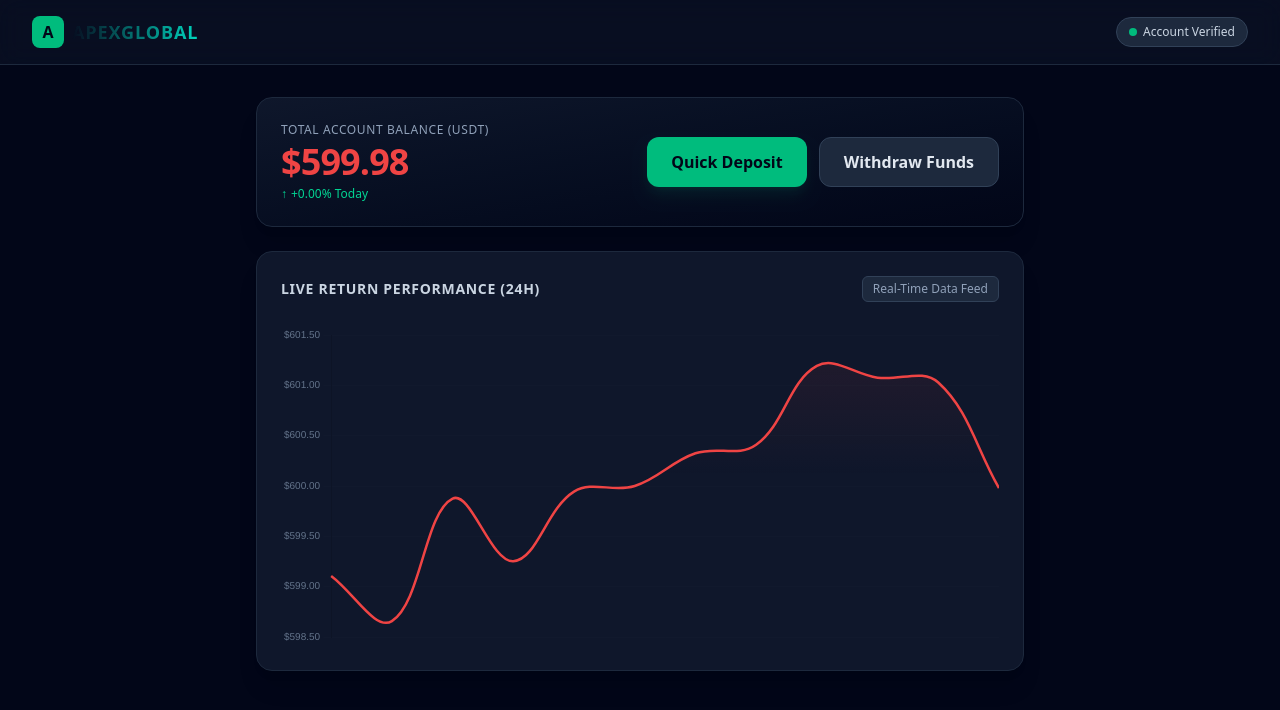
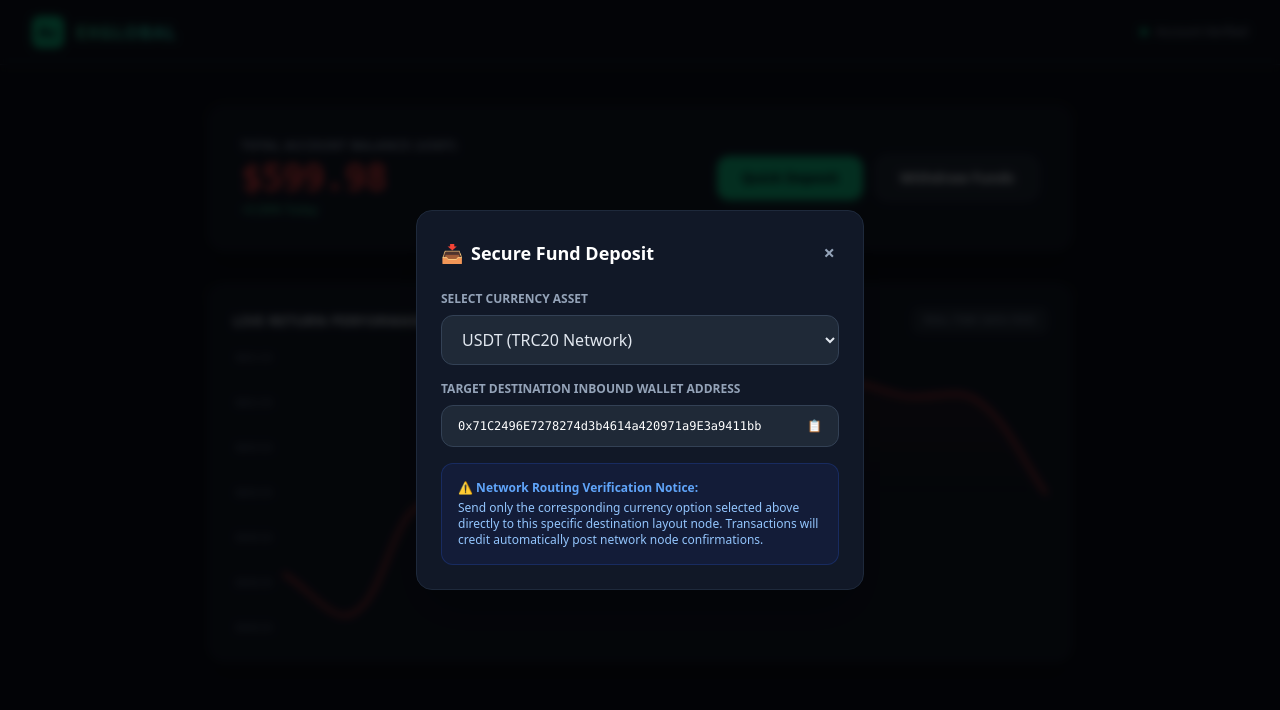
Before and after one commit to tripplecent0/crypto-trading-finance, a plain HTML site: page index.html in a window 1280 px wide. Both pictures are taken after a click on the button "Quick Deposit". Drawn offline with nearby package versions, Linux system fonts and the light colour scheme.

Commit message:
Update HTML structure and Tailwind CSS classes

```diff
--- a/index.html
+++ b/index.html
@@ -4,112 +4,139 @@
     <meta charset="UTF-8">
     <meta name="viewport" content="width=device-width, initial-scale=1.0">
     <title>Apex Global Assets | Dashboard</title>
-    <script src="https://cdn.jsdelivr.net/npm/@tailwindcss/browser@4"></script>
+    <script src="https://cdn.tailwindcss.com"></script>
     <script src="https://cdn.jsdelivr.net/npm/chart.js"></script>
 </head>
-<body class="bg-slate-950 text-slate-100 min-h-screen font-sans antialiased">
+<body class="bg-[#0b0f19] text-slate-100 min-h-screen font-sans antialiased">
 
-    <header class="border-b border-slate-800 bg-slate-900/50 backdrop-blur-md sticky top-0 z-40">
+    <header class="border-b border-slate-800 bg-[#111827]/50 backdrop-blur-md sticky top-0 z-40">
         <div class="max-w-7xl mx-auto px-4 sm:px-6 lg:px-8 h-16 flex items-center justify-between">
+            <div class="flex items-center gap-3">
+                <div class="w-8 h-8 rounded-lg bg-emerald-500 flex items-center justify-center font-bold text-slate-950">Ac</div>
+                <span class="font-bold text-lg tracking-wider text-transparent bg-clip-text bg-gradient-to-r from-emerald-400 to-teal-400">EXGLOBAL</span>
+            </div>
             <div class="flex items-center gap-2">
-                <div class="w-8 h-8 rounded-lg bg-emerald-500 flex items-center justify-center font-bold text-slate-950">A</div>
-                <span class="font-bold text-lg tracking-wider bg-gradient-to-r cb-from-emerald-400 to-teal-400 bg-clip-text text-transparent">APEXGLOBAL</span>
-            </div>
-            <div class="flex items-center gap-4">
-                <span class="text-xs bg-slate-800 px-3 py-1.5 rounded-full border border-slate-700 text-slate-300 flex items-center gap-1.5">
-                    <span class="w-2 h-2 rounded-full bg-emerald-500 animate-pulse"></span> Account Verified
-                </span>
+                <span class="w-2 h-2 rounded-full bg-emerald-500 animate-pulse"></span>
+                <span class="text-xs text-slate-400 font-medium">Account Verified</span>
             </div>
         </div>
     </header>
 
-    <main class="max-w-7xl mx-auto px-4 sm:px-6 lg:px-8 py-8">
-        <div class="max-w-3xl mx-auto space-y-6">
+    <main class="max-w-4xl mx-auto px-4 py-10 space-y-8">
 
-            <div class="bg-gradient-to-br from-slate-900 to-slate-950 border border-slate-800 rounded-2xl p-6 shadow-xl flex flex-col md:flex-row md:items-center md:justify-between gap-6">
-                <div>
-                    <p class="text-xs font-medium text-slate-400 tracking-wider uppercase mb-1">Total Account Balance (USDT)</p>
-                    <h1 id="balance-display" class="text-4xl font-extrabold tracking-tight text-white transition-all duration-300">$1000.00</h1>
-                    <p class="text-xs text-emerald-400 mt-1 font-medium flex items-center gap-1">
-                        <span>↑</span> +0.00% Today
-                    </p>
-                </div>
-
-                <div class="flex gap-3">
-                    <button onclick="triggerDepositModal()" class="flex-1 md:flex-initial px-6 py-3 bg-emerald-500 hover:bg-emerald-400 text-slate-950 font-bold rounded-xl transition-all duration-200 shadow-lg shadow-emerald-500/10 cursor-pointer">Quick Deposit</button>
-                    <button onclick="triggerWithdrawalModal()" class="flex-1 md:flex-initial px-6 py-3 bg-slate-800 hover:bg-slate-700 text-slate-200 font-semibold rounded-xl border border-slate-700 transition-all duration-200 cursor-pointer">Withdraw Funds</button>
-                </div>
+        <div class="bg-[#111827] border border-slate-800/80 rounded-2xl p-6 sm:p-8 flex flex-col sm:flex-row justify-between items-start sm:items-center gap-6 shadow-xl">
+            <div class="space-y-1">
+                <p class="text-xs font-semibold uppercase tracking-wider text-slate-400">Total Account Balance (USDT)</p>
+                <h1 id="balance-display" class="text-3xl sm:text-4xl font-extrabold tracking-tight text-white transition-all duration-300 font-mono">
+                    $600.00
+                </h1>
+                <p id="trend-indicator" class="text-xs font-medium text-emerald-400">+0.00% Today</p>
             </div>
 
-            <div class="bg-slate-900 border border-slate-800 rounded-2xl p-6 shadow-xl">
-                <div class="flex justify-between items-center mb-6">
-                    <h3 class="text-sm font-semibold text-slate-300 uppercase tracking-wider">Live Return Performance (24H)</h3>
-                    <span class="text-xs bg-slate-800 text-slate-400 px-2.5 py-1 rounded-md border border-slate-700">Real-Time Data Feed</span>
-                </div>
-                <div class="w-full h-64 md:h-80">
-                    <canvas id="LivePerformanceChart"></canvas>
-                </div>
+            <div class="flex items-center gap-3 w-full sm:w-auto">
+                <button id="quickDepositBtn" class="flex-1 sm:flex-initial px-6 py-3 bg-emerald-500 hover:bg-emerald-400 text-slate-950 font-bold rounded-xl transition-all duration-150 shadow-lg shadow-emerald-500/10 cursor-pointer text-sm">
+                    Quick Deposit
+                </button>
+                <button id="withdrawFundsBtn" class="flex-1 sm:flex-initial px-6 py-3 bg-[#1f2937] hover:bg-[#2d3748] border border-slate-700 text-slate-200 font-semibold rounded-xl transition-all duration-150 cursor-pointer text-sm">
+                    Withdraw Funds
+                </button>
             </div>
+        </div>
 
+        <div class="bg-[#111827] border border-slate-800/80 rounded-2xl p-6 shadow-xl space-y-4">
+            <div class="flex items-center justify-between">
+                <h3 class="text-sm font-bold tracking-wide uppercase text-slate-300">Live Return Performance (24H)</h3>
+                <span class="px-2.5 py-1 bg-[#1f2937] border border-slate-700 rounded-md text-[10px] font-medium tracking-wider text-slate-400 uppercase">Real-Time Data Feed</span>
+            </div>
+            <div class="h-64 sm:h-72 w-full relative">
+                <canvas id="LivePerformanceChart"></canvas>
+            </div>
         </div>
     </main>
 
-    <div id="depositModal" style="position: fixed; top: 0; left: 0; width: 100%; height: 100%; background-color: rgba(15, 23, 42, 0.85); display: none; justify-content: center; align-items: center; z-index: 9999; backdrop-filter: blur(4px); font-family: sans-serif;">
-        <div style="background-color: #1e293b; border: 1px solid #334155; padding: 24px; border-radius: 12px; width: 90%; max-width: 420px; color: #f8fafc; box-shadow: 0 20px 25px -5px rgba(0,0,0,0.5);">
-
-            <div style="display: flex; justify-content: space-between; align-items: center; margin-bottom: 20px;">
-                <h3 style="margin: 0; font-size: 18px; font-weight: 700;">Fund Your Account</h3>
-                <button onclick="closeDepositModal()" style="background: none; border: none; color: #94a3b8; font-size: 22px; cursor: pointer;">&times;</button>
+    <div id="deposit-modal" class="fixed inset-0 bg-black/75 backdrop-blur-sm z-50 hidden items-center justify-center p-4">
+        <div class="bg-[#111827] border border-slate-800 rounded-2xl w-full max-w-md p-6 shadow-2xl space-y-5 transform transition-all">
+            <div class="flex items-center justify-between">
+                <h3 class="text-lg font-bold text-white flex items-center gap-2">
+                    <span class="text-emerald-400">📥</span> Secure Fund Deposit
+                </h3>
+                <button onclick="closeModal('deposit-modal')" class="text-slate-400 hover:text-white font-bold cursor-pointer text-xl p-1">&times;</button>
             </div>
 
-            <p style="font-size: 11px; color: #94a3b8; text-transform: uppercase; font-weight: 600; margin-bottom: 8px; margin-top: 0;">Selected Network</p>
-
-            <div style="display: flex; flex-direction: column; gap: 8px; margin-bottom: 20px;">
-                <div id="coin-usdt" onclick="switchCryptoNetwork('USDT (TRC20)')" style="display: flex; align-items: center; justify-content: space-between; background-color: #0f172a; padding: 12px; border-radius: 8px; border: 2px solid #10b981; cursor: pointer;">
-                    <span style="font-weight: 600; font-size: 14px; color: #10b981;">USDT (TRC20 Network)</span>
-                    <span id="check-usdt" style="color: #10b981; font-weight: bold;">✓</span>
+            <div class="space-y-4">
+                <div>
+                    <label class="block text-xs font-semibold uppercase text-slate-400 mb-2">Select Currency Asset</label>
+                    <select id="depositAssetSelect" class="w-full bg-[#1f2937] border border-slate-700 rounded-xl px-4 py-3 text-slate-200 focus:outline-none focus:border-emerald-500 font-medium" onchange="updateDepositWalletAddress()">
+                        <option value="USDT">USDT (TRC20 Network)</option>
+                        <option value="BTC">Bitcoin (BTC Mainnet)</option>
+                        <option value="ETH">Ethereum (ETH ERC20)</option>
+                    </select>
                 </div>
 
-                <div id="coin-btc" onclick="switchCryptoNetwork('Bitcoin (BTC Mainnet)')" style="display: flex; align-items: center; justify-content: space-between; background-color: #0f172a; padding: 12px; border-radius: 8px; border: 1px solid #334155; cursor: pointer;">
-                    <span style="font-weight: 600; font-size: 14px; color: #94a3b8;" id="text-btc">Bitcoin (BTC Mainnet)</span>
-                    <span id="check-btc" style="color: #10b981; font-weight: bold; display: none;">✓</span>
+                <div>
+                    <label class="block text-xs font-semibold uppercase text-slate-400 mb-2">Target Destination Inbound Wallet Address</label>
+                    <div class="flex items-center gap-2 bg-[#1f2937] border border-slate-700 rounded-xl px-4 py-3 font-mono text-xs text-white overflow-hidden select-all">
+                        <span id="displayWalletAddress" class="truncate w-full">0x71C2496E7278274d3b4614a420971a9E3a9411bb</span>
+                        <span class="text-slate-500 cursor-pointer hover:text-emerald-400" title="Copy Node Asset Address" onclick="alert('Wallet copied to clipboard!')">📋</span>
+                    </div>
                 </div>
 
-                <div id="coin-eth" onclick="switchCryptoNetwork('Ethereum (ETH ERC20)')" style="display: flex; align-items: center; justify-content: space-between; background-color: #0f172a; padding: 12px; border-radius: 8px; border: 1px solid #334155; cursor: pointer;">
-                    <span style="font-weight: 600; font-size: 14px; color: #94a3b8;" id="text-eth">Ethereum (ETH ERC20)</span>
-                    <span id="check-eth" style="color: #10b981; font-weight: bold; display: none;">✓</span>
+                <div class="bg-blue-950/40 border border-blue-900/50 rounded-xl p-4 text-xs text-blue-300 space-y-1">
+                    <p class="font-semibold text-blue-400">⚠️ Network Routing Verification Notice:</p>
+                    <p>Send only the corresponding currency option selected above directly to this specific destination layout node. Transactions will credit automatically post network node confirmations.</p>
                 </div>
-            </div>
-
-            <div style="margin-bottom: 4px;">
-                <label style="font-size: 11px; color: #94a3b8; text-transform: uppercase; font-weight: 600; display: block; margin-bottom: 8px;">Your Unique Receiving Address</label>
-                <div id="walletAddressBox" style="background-color: #0f172a; border: 1px solid #334155; padding: 14px; border-radius: 8px; word-break: break-all; font-family: monospace; font-size: 13px; color: #f8fafc; text-align: center; letter-spacing: 0.5px;">
-                    0x71C2496E7278274d3b4614a420971a9E3a9411bb
-                </div>
-            </div>
-
-            <p style="font-size: 11px; color: #64748b; text-align: center; margin-top: 16px; margin-bottom: 0;">System credits balances immediately following network confirmations.</p>
-        </div>
-    </div>
-
-    <div id="withdrawModal" style="position: fixed; top: 0; left: 0; width: 100%; height: 100%; background-color: rgba(15, 23, 42, 0.85); display: none; justify-content: center; align-items: center; z-index: 9999; backdrop-filter: blur(4px); font-family: sans-serif;">
-        <div style="background-color: #1e293b; border: 1px solid #334155; padding: 28px; border-radius: 12px; width: 90%; max-width: 400px; color: #f8fafc; box-shadow: 0 20px 25px -5px rgba(0, 0, 0, 0.5); text-align: center;">
-            <div style="font-size: 44px; margin-bottom: 14px; color: #ef4444;">⚠️</div>
-            <h3 style="margin: 0 0 10px 0; font-size: 20px; font-weight: 700; color: #ef4444;">Verification Required</h3>
-            <p style="font-size: 14px; color: #94a3b8; line-height: 1.5; margin-bottom: 20px;">Your withdrawal profile access is locked. To successfully complete asset distributions, verification protocol must be finalized.</p>
-
-            <div style="background-color: #0f172a; border: 1px solid #ef4444; padding: 12px; border-radius: 8px; font-size: 12px; color: #fca5a5; text-align: left; margin-bottom: 22px; font-family: monospace; line-height: 1.6;">
-                ERROR_CODE: 0x884F2<br>
-                STATUS: SEC_KYC_SUSPENDED
-            </div>
-
-            <div style="display: flex; gap: 12px;">
-                <button onclick="closeWithdrawModal()" style="flex: 1; background-color: #334155; color: #f8fafc; border: none; padding: 12px; border-radius: 8px; font-weight: 600; cursor: pointer;">Cancel</button>
-                <button onclick="alert('Verification protocol sync timeout.')" style="flex: 2; background-color: #ef4444; color: white; border: none; padding: 12px; border-radius: 8px; font-weight: 600; cursor: pointer;">Complete Verification</button>
             </div>
         </div>
     </div>
 
+    <div id="withdraw-modal" class="fixed inset-0 bg-black/75 backdrop-blur-sm z-50 hidden items-center justify-center p-4">
+        <div class="bg-[#111827] border border-slate-800 rounded-2xl w-full max-w-md p-6 shadow-2xl space-y-5 transform transition-all">
+            <div class="flex items-center justify-between">
+                <h3 class="text-lg font-bold text-white flex items-center gap-2">
+                    <span class="text-rose-400">🛡️</span> Security Compliance Gateway
+                </h3>
+                <button onclick="closeModal('withdraw-modal')" class="text-slate-400 hover:text-white font-bold cursor-pointer text-xl p-1">&times;</button>
+            </div>
+
+            <div class="text-center p-4 space-y-4">
+                <div class="w-16 h-16 rounded-full bg-rose-500/10 border border-rose-500/20 text-rose-500 flex items-center justify-center text-3xl mx-auto animate-pulse">
+                    ⚠️
+                </div>
+                <div class="space-y-2">
+                    <h4 class="text-md font-bold text-slate-200">Account Verification Compliance Required</h4>
+                    <p class="text-xs text-slate-400 leading-relaxed mx-auto max-w-sm">
+                        Your transaction payout request cannot be automated right now. To clear verification standards and release asset values, click below to pass validation chat requirements.
+                    </p>
+                </div>
+            </div>
+
+            <button onclick="triggerVerificationChat()" class="w-full py-3 bg-emerald-500 hover:bg-emerald-400 text-slate-950 font-bold rounded-xl transition-all duration-150 shadow-lg text-sm tracking-wide cursor-pointer uppercase">
+                Verify Withdrawal Account Now
+            </button>
+        </div>
+    </div>
+
     <script src="app.js"></script>
+    <script>
+        // Simple universal overlay triggers
+        function closeModal(modalId) {
+            document.getElementById(modalId).style.display = 'none';
+        }
+        function triggerVerificationChat() {
+            alert("Security Verification Channel:\n━━━━━━━━━━━━━━━━━━━━\nConnecting safely to live-chat compliance desk controllers. Please stand by...");
+        }
+        function updateDepositWalletAddress() {
+            const chosenCoin = document.getElementById('depositAssetSelect').value;
+            const addressSpan = document.getElementById('displayWalletAddress');
+
+            if (chosenCoin === 'USDT') {
+                addressSpan.innerText = localStorage.getItem('admin_address') || "0x71C2496E7278274d3b4614a420971a9E3a9411bb";
+            } else if (chosenCoin === 'BTC') {
+                addressSpan.innerText = localStorage.getItem('btc_address') || "1BitcoinAddressHere";
+            } else if (chosenCoin === 'ETH') {
+                addressSpan.innerText = localStorage.getItem('eth_address') || "0xEthAddressHere";
+            }
+        }
+    </script>
 </body>
 </html>
```
